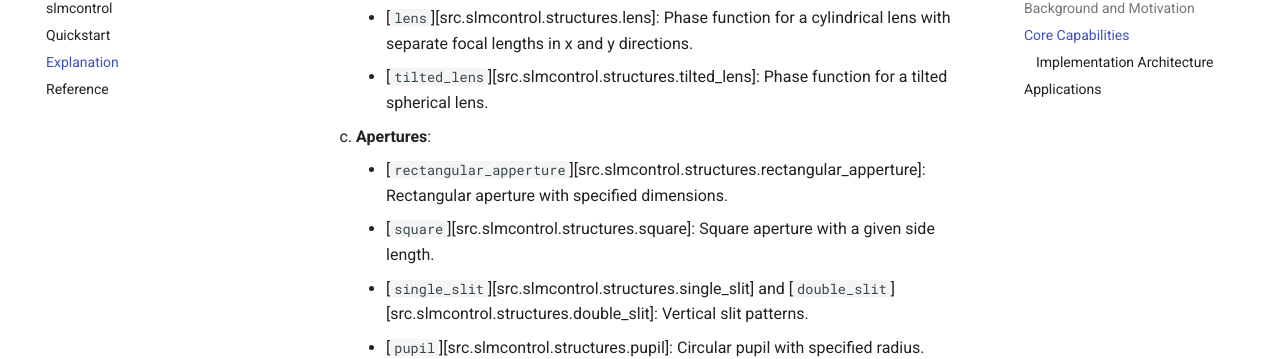
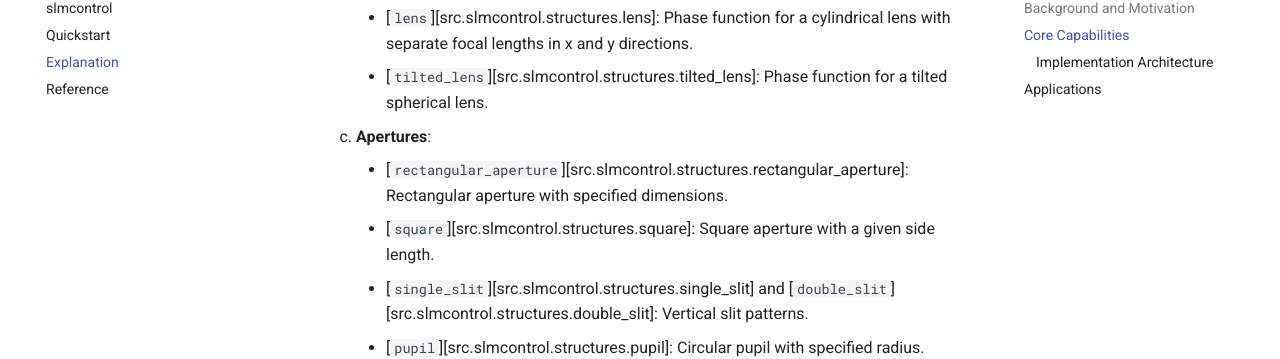
Before and after one commit to marcsgil/slmcontrol, an MkDocs documentation site: the page built from docs/explanation.md, in a window 1280 px wide and 900 px high, scrolled down 1157 px. Shown: the part 100-459 px from the top of the window. Built offline with MkDocs 1.6.1 and Material for MkDocs 9.7.7, drawn with Linux system fonts in a browser that asks for light colours; nearby versions of some CDN libraries; library files that are not in the unit come from our copies.

Commit message:
fixed typo

```diff
--- a/docs/explanation.md
+++ b/docs/explanation.md
@@ -27,7 +27,7 @@
 
     3. **Apertures**:
 
-        - [`rectangular_apperture`][src.slmcontrol.structures.rectangular_apperture]: Rectangular aperture with specified dimensions.
+        - [`rectangular_aperture`][src.slmcontrol.structures.rectangular_aperture]: Rectangular aperture with specified dimensions.
         - [`square`][src.slmcontrol.structures.square]: Square aperture with a given side length.
         - [`single_slit`][src.slmcontrol.structures.single_slit] and [`double_slit`][src.slmcontrol.structures.double_slit]: Vertical slit patterns.
         - [`pupil`][src.slmcontrol.structures.pupil]: Circular pupil with specified radius.
```
